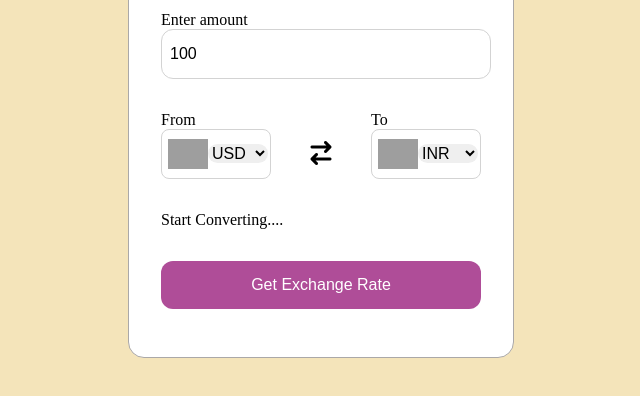
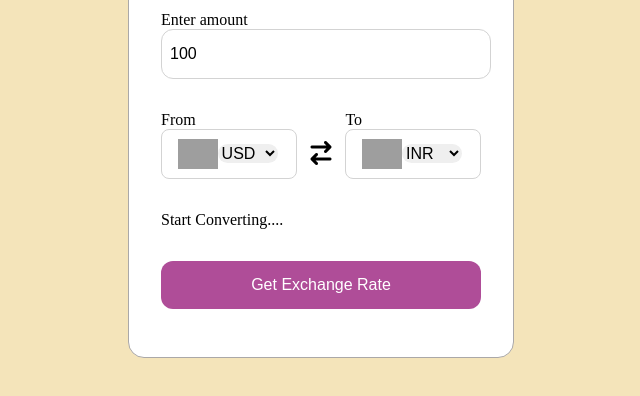
Before and after one commit to Harsh4971/Currency_Converter, a plain HTML site: page index.html in a window 1280 px wide. Shown: the part 262-658 px from the top of the page, without its empty margins (319-959 px from the left). Drawn offline with Linux system fonts and the light colour scheme; grey boxes are pictures that could not be loaded.

Commit message:
style.css
Changed according to Github

```diff
--- a/style.css
+++ b/style.css
@@ -60,9 +60,9 @@ form input {
     align-items: center;
     border-radius: 0.5rem;
     border: 1px solid lightgray;
-    width: 6rem;
+    width: 8rem;
     height: 3rem;
-    padding-left: 0.5rem;
+    padding-left: 0.1rem;
     padding-right: 0.25rem;
 }
 
```
